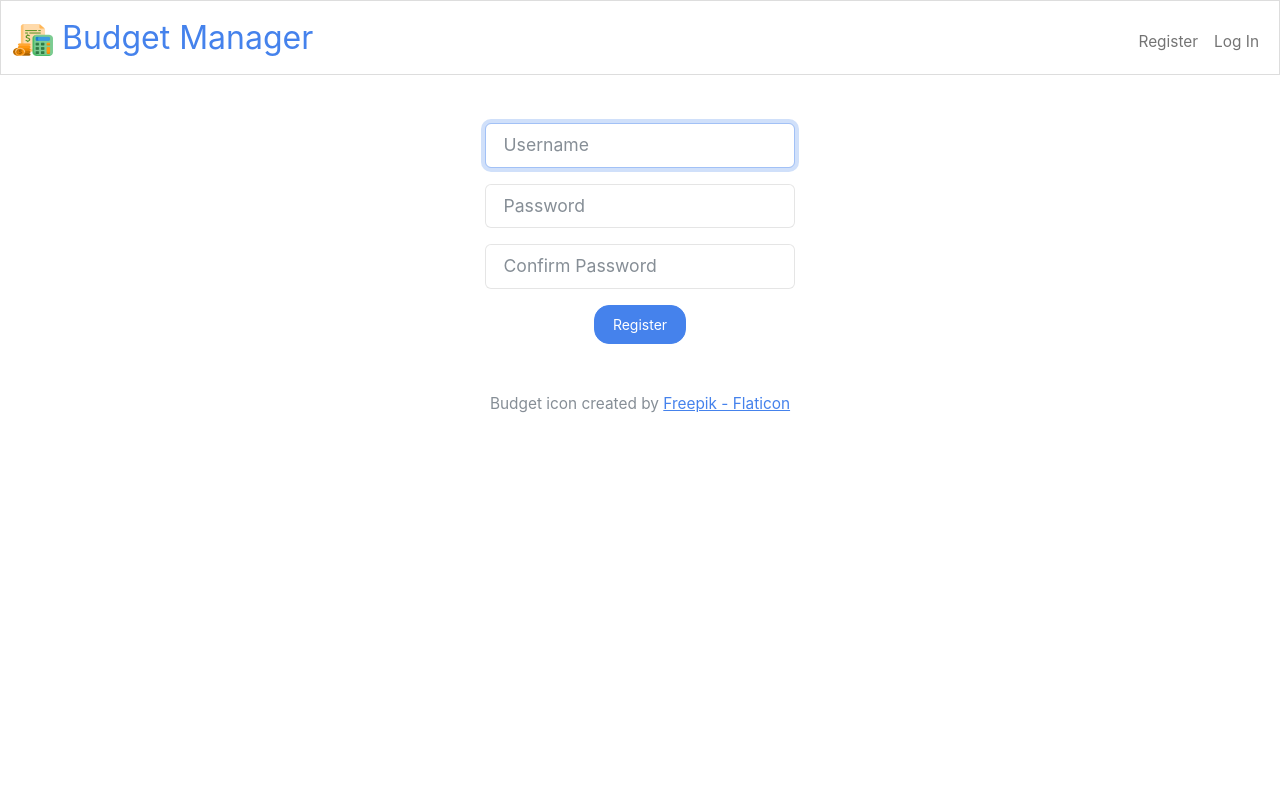
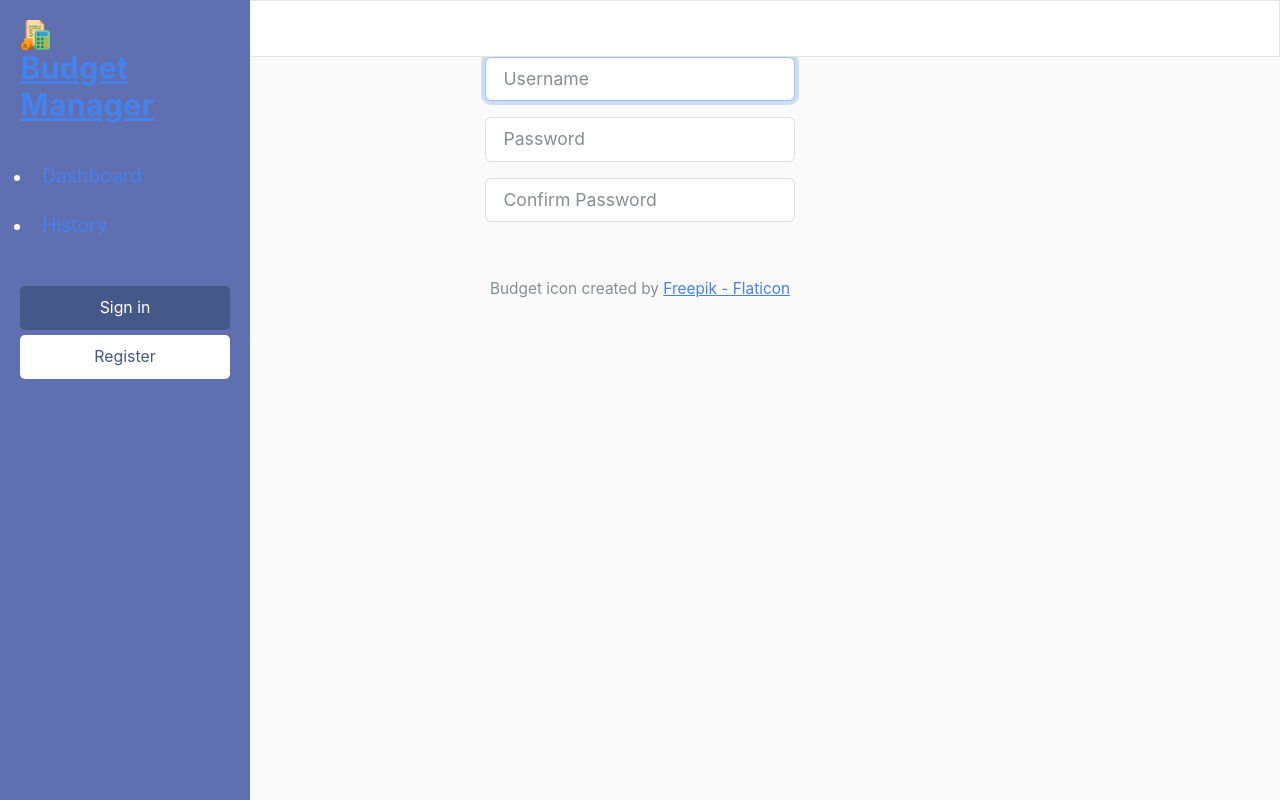
Before and after one commit to hochben/cs50x-final, a Flask app: page /register in a window 1280 px wide. Run offline with Flask 3, Linux system fonts and the light colour scheme; some libraries are stand-ins or nearby versions.

Commit message:
Add Sidebar with toggle

```diff
--- a/static/css/styles.css
+++ b/static/css/styles.css
@@ -1,9 +1,97 @@
-/* Size for brand */
-nav .navbar-brand {
-    font-size: xx-large;
+/* Sidebar */
+#sidebar {
+    width: 250px;
+    position: fixed;
+    top: 0;
+    left: 0;
+    height: 100vh;
+    z-index: 999;
+    background: #5f6fb0;
+    color: #fff;
+    transition: all 0.3s;
 }
 
-/* Colors for brand */
-nav .navbar-brand .blue {
-    color: #4582ec;
+#sidebar.active {
+    margin-left: -250px;
 }
+
+#sidebar .sidebar-header {
+    padding: 20px;
+    background: #5f6fb0;
+    font-size: small;
+}
+
+#sidebar ul.components {
+    padding: 20px 0;
+    border-bottom: 1px solid #455888;
+}
+
+#sidebar ul li a {
+    padding: 10px;
+    font-size: 1.1em;
+    display: block;
+    text-decoration: none;
+}
+
+ul ul a {
+    font-size: 0.9em !important;
+    padding-left: 30px !important;
+    background: #5f6fb0;
+    text-decoration: none;
+}
+
+ul.CTAs {
+    padding: 20px;
+}
+
+.list-unstyled {
+    padding-left: 0;
+    list-style: none;
+}
+
+ul.CTAs a {
+    text-align: center;
+    font-size: 0.9em !important;
+    display: block;
+    border-radius: 5px;
+    margin-bottom: 5px;
+}
+
+a.register {
+    background: #fff;
+    color: #455888;
+    text-decoration: none;
+}
+
+a.signin {
+    background: #455888;
+    color: #fff;
+    text-decoration: none;
+}
+
+@media (max-width: 768px) {
+    #sidebar {
+        margin-left: -250px;
+    }
+    #sidebar.active {
+        margin-left: 0;
+    }
+}
+
+/* Main page content */
+body {
+    background: #fafafa;
+}
+
+html {
+    display: block;
+}
+
+div {
+    display: block;
+}
+
+.wrapper {
+    display: flex;
+    width: 100%;
+}
--- /dev/null
+++ b/static/js/script.js
@@ -0,0 +1,22 @@
+document.addEventListener('DOMContentLoaded', function() {
+
+    // Collapse sidebar toggle
+    $('#sidebarCollapse').on('click', function () {
+        $('#sidebar').toggleClass('active');
+    });
+
+    // Custom Scrollbar
+    $("#sidebar").mCustomScrollbar({
+        theme: "minimal"
+   });
+
+   $('#sidebarCollapse').on('click', function () {
+    // open or close navbar
+    $('#sidebar').toggleClass('active');
+    // close dropdowns
+    $('.collapse.in').toggleClass('in');
+    });
+
+   //
+
+});
--- a/templates/layout.html
+++ b/templates/layout.html
@@ -4,58 +4,78 @@
 
     <head>
         <meta charset="utf-8">
-        <meta name="viewport" content="initial-scale=1, width=device-width">
+        <meta name="viewport" content="initial-scale=1, width=device-width, initial-scale=1.0">
 
         <!-- http://getbootstrap.com/docs/5.1/ -->
         <link href="static/css/bootstrap.min.css" rel="stylesheet">
         <script src="https://cdn.jsdelivr.net/npm/bootstrap@5.1.3/dist/js/bootstrap.bundle.min.js"></script>
 
+        <!-- jQuery Custom Scroller -->
+        <link rel="stylesheet" href="https://cdnjs.cloudflare.com/ajax/libs/malihu-custom-scrollbar-plugin/3.1.5/jquery.mCustomScrollbar.min.css">
+        <script src="https://cdnjs.cloudflare.com/ajax/libs/malihu-custom-scrollbar-plugin/3.1.5/jquery.mCustomScrollbar.concat.min.js"></script>
+
         <!-- https://favicon.io/emoji-favicons/money-bag/ -->
         <link href="/static/budget.ico" rel="icon">
 
+        <!-- Custom CSS and JS files -->
         <link href="/static/css/styles.css" rel="stylesheet">
+        <script src="js/script.js"></script>
 
         <title>Budget Manager: {% block title %}{% endblock %}</title>
     </head>
 
     <body>
-        <nav class="bg-light border navbar navbar-expand-md navbar-light">
-            <div class="container-fluid">
-                <a class="navbar-brand" href="/">
-                  <img src="/static/budget.ico" width="40" height="32">&nbsp;<span class="blue">Budget Manager</span></span></a>
-                <button aria-controls="navbar" aria-expanded="false" aria-label="Toggle navigation" class="navbar-toggler" data-bs-target="#navbar" data-bs-toggle="collapse" type="button">
-                    <span class="navbar-toggler-icon"></span>
-                </button>
-                <div class="collapse navbar-collapse" id="navbar">
-                    {% if session["user_id"] %}
-                        <ul class="navbar-nav me-auto mt-2">
-                            <li class="nav-item"><a class="nav-link" href="/TODO">TODO</a></li>
-                            <li class="nav-item"><a class="nav-link" href="/TODO">TODO</a></li>
-                            <li class="nav-item"><a class="nav-link" href="/TODO">TODO</a></li>
-                            <li class="nav-item"><a class="nav-link" href="/TODO">TODO</a></li>
+        <div class="wrapper">
+            <!-- Sidebar -->
+            <nav id="sidebar">
+                <div class="sidebar-header">
+                    <img src="/static/budget.ico" width="30" height="30">
+                            <a href="/"><h3>Budget Manager</h3></a>
+                </div>
+                <ul class="active">
+                    <li><a href="/">Dashboard</a></li>
+                    <li><a href="/">History</a></li>
+                </ul>
+                {% if session["user_id"] %}
+                    <div class="dropdown pb-4">
+                        <a href="#" class="d-flex align-items-center text-white text-decoration-none dropdown-toggle" id="dropdownUser1" data-bs-toggle="dropdown">
+                            <img src="https://www.pinclipart.com/picdir/big/157-1578186_user-profile-default-image-png-clipart.png" alt="profile" width="30" height="30" class="rounded-circle">
+                            <span class="d-none d-sm-inline mx-1">{{ username }}</span>
+                        </a>
+                        <ul class="dropdown-menu dropdown-menu-dark text-small shadow">
+                            <li><a class="dropdown-item" href="/change_password">Change password</a></li>
+                            <li>
+                                <hr class="dropdown-divider">
+                            </li>
+                            <li><a class="dropdown-item" href="/logout">Sign out</a></li>
                         </ul>
-                        <ul class="navbar-nav ms-auto mt-2">
-                            <li class="nav-item"><a class="nav-link" href="/">{{ username }}</a></li></li>
-                            <li class="nav-item"><a class="nav-link" href="/change_password">Change Password</a></li>
-                            <li class="nav-item"><a class="nav-link" href="/logout">Log Out</a></li>
-                        </ul>
-                    {% else %}
-                        <ul class="navbar-nav ms-auto mt-2">
-                            <li class="nav-item"><a class="nav-link" href="/register">Register</a></li>
-                            <li class="nav-item"><a class="nav-link" href="/login">Log In</a></li>
-                        </ul>
-                    {% endif %}
-                </div>
+                {% else %}
+                    <ul class="list-unstyled CTAs">
+                        <li><hr class="dropdown-divider"></li>
+                        <li><a href="/login" class="signin">Sign in</a></li>
+                        <li><a href="/register" class="register">Register</a></li>
+                    </ul>
+                    </div>
+                {% endif %}
+            </nav>
+
+            <!-- Main page content -->
+            <div id="content">
+                <nav class="navbar navbar-expand-lg navbar-light bg-light">
+                    <div class="container-fluid">
+                        <button type="button" id="sidebarCollapse" class="btn btn-info">
+                            <i class="fas fa-align-left"></i>
+                            <span>Toggle Sidebar</span>
+                        </button>
+                    </div>
+                </nav>
+                 {% block main %}{% endblock %}
             </div>
-        </nav>
 
-        <main class="container-fluid py-5 text-center">
-            {% block main %}{% endblock %}
-        </main>
-
-        <footer class="mb-5 small text-center text-muted">
-            Budget icon created by <a href="https://www.flaticon.com/free-icons/budget" title="budget icons">Freepik - Flaticon</a>
-        </footer>
-
+            <!-- Footer content -->
+            <div id="footer" class="mb-5 small text-center text-muted">
+                Budget icon created by <a href="https://www.flaticon.com/free-icons/budget" title="budget icons">Freepik - Flaticon</a>
+            </div>
+        </div>
     </body>
 </html>
```
Also changed, not shown: 2 other files.
